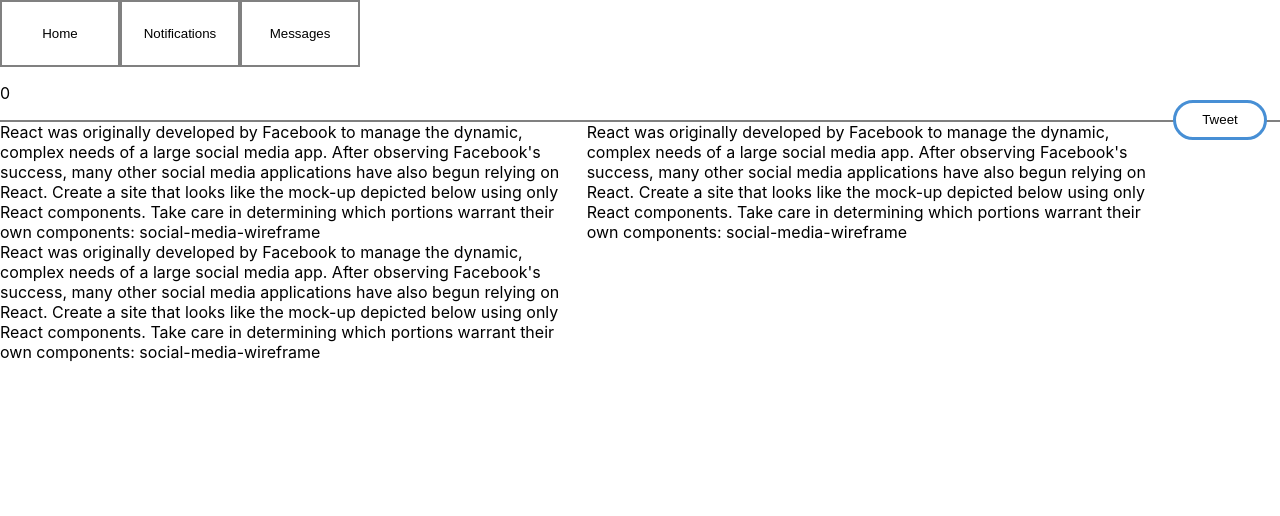
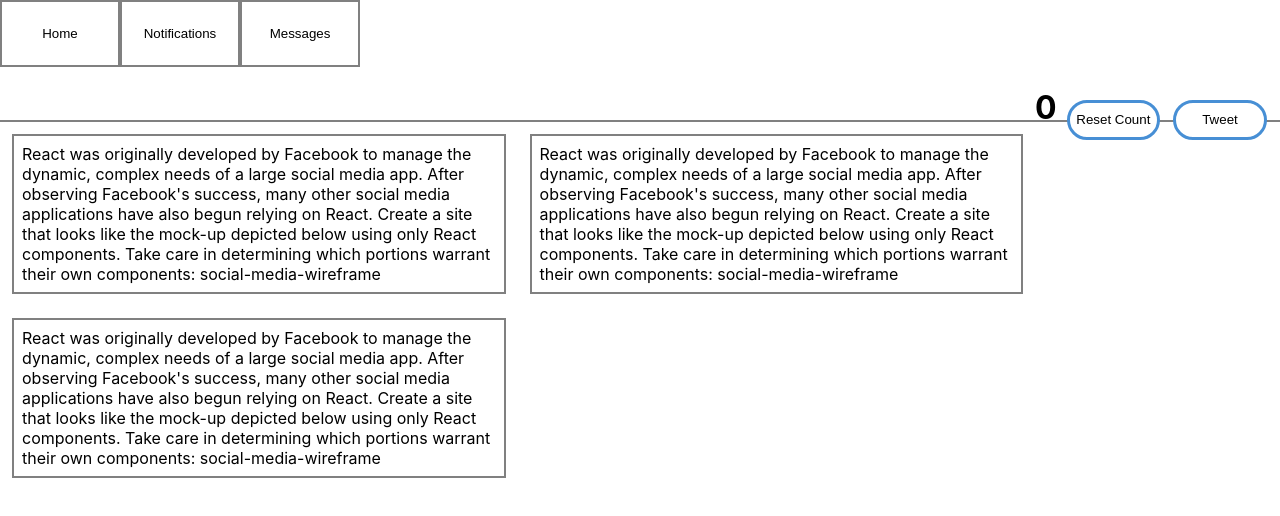
Before and after one commit to lmschless/social-media-mockup, a React (Create React App) app: page / in a window 1280 px wide. Shown: the top 516 px of the page. Built offline with nearby package versions, Linux system fonts and the light colour scheme.

Commit message:
last commit tonight, need to continue work on layout.

```diff
--- a/src/components/Body.js
+++ b/src/components/Body.js
@@ -7,28 +7,36 @@ function Body() {
 		gridTemplateRows: 'minmax(auto, 3fr',
 		height: '100%'
 	};
+	const sectionStyles = {
+		border: '.15em solid gray',
+		margin: '.75em',
+		padding: '.5em'
+	};
 	return (
 		<div style={bodyStyles}>
-			<div>
-				React was originally developed by Facebook to manage the dynamic, complex needs of
-				a large social media app. After observing Facebook's success, many other social
-				media applications have also begun relying on React. Create a site that looks like
-				the mock-up depicted below using only React components. Take care in determining
-				which portions warrant their own components: social-media-wireframe
+			<div style={sectionStyles}>
+				React was originally developed by Facebook to manage the dynamic, complex
+				needs of a large social media app. After observing Facebook's success, many
+				other social media applications have also begun relying on React. Create a
+				site that looks like the mock-up depicted below using only React components.
+				Take care in determining which portions warrant their own components:
+				social-media-wireframe
 			</div>
-			<div>
-				React was originally developed by Facebook to manage the dynamic, complex needs of
-				a large social media app. After observing Facebook's success, many other social
-				media applications have also begun relying on React. Create a site that looks like
-				the mock-up depicted below using only React components. Take care in determining
-				which portions warrant their own components: social-media-wireframe
+			<div style={sectionStyles}>
+				React was originally developed by Facebook to manage the dynamic, complex
+				needs of a large social media app. After observing Facebook's success, many
+				other social media applications have also begun relying on React. Create a
+				site that looks like the mock-up depicted below using only React components.
+				Take care in determining which portions warrant their own components:
+				social-media-wireframe
 			</div>
-			<div>
-				React was originally developed by Facebook to manage the dynamic, complex needs of
-				a large social media app. After observing Facebook's success, many other social
-				media applications have also begun relying on React. Create a site that looks like
-				the mock-up depicted below using only React components. Take care in determining
-				which portions warrant their own components: social-media-wireframe
+			<div style={sectionStyles}>
+				React was originally developed by Facebook to manage the dynamic, complex
+				needs of a large social media app. After observing Facebook's success, many
+				other social media applications have also begun relying on React. Create a
+				site that looks like the mock-up depicted below using only React components.
+				Take care in determining which portions warrant their own components:
+				social-media-wireframe
 			</div>
 		</div>
 	);
--- a/src/components/Header.js
+++ b/src/components/Header.js
@@ -64,7 +64,10 @@ export default class Header extends Component {
 				<button style={tweetStyles} onClick={() => this.handleClick()}>
 					Tweet
 				</button>
-				<p>{this.state.count}</p>
+				<button style={tweetStyles} onClick={() => this.resetCount()}>
+					Reset Count
+				</button>
+				<h1 style={{ float: 'right', marginRight: '10px' }}>{this.state.count}</h1>
 			</React.Fragment>
 		);
 	}
@@ -75,4 +78,10 @@ export default class Header extends Component {
 			count: test + 1
 		});
 	}
+
+	resetCount() {
+		return this.setState({
+			count: 0
+		});
+	}
 }
```
